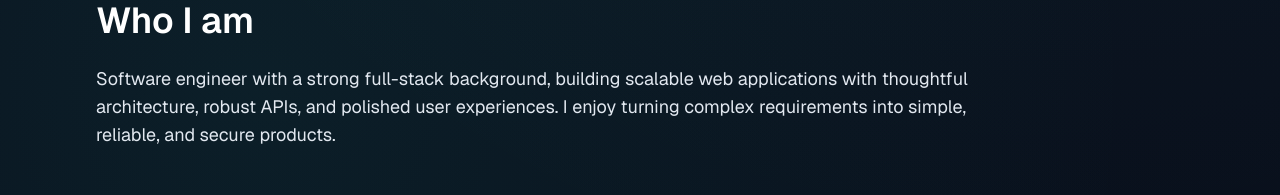
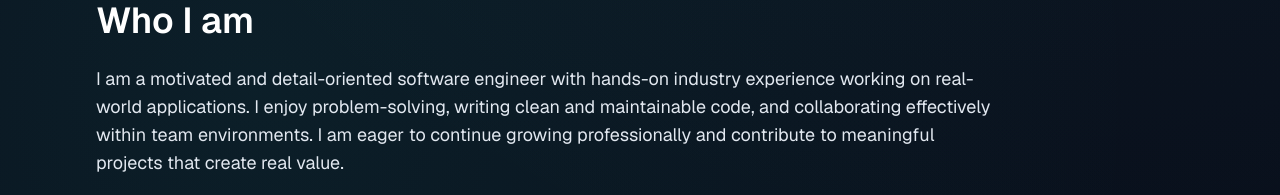
Before and after one commit to SuwanthaDarshana/portfolio_next_update, a Next.js app: page / in a window 1280 px wide. Shown: the part 757-952 px from the top of the page. Built offline with nearby package versions, Linux system fonts and the light colour scheme; no server answers.

Commit message:
update about description

```diff
--- a/app/page.tsx
+++ b/app/page.tsx
@@ -32,8 +32,7 @@ import {
 } from "react-icons/si";
 import { DiMsqlServer } from "react-icons/di";
 
-const summary = `Software engineer with a strong full-stack background, building scalable web applications with thoughtful architecture, robust APIs, and polished user experiences. I enjoy turning complex requirements
-   into simple, reliable, and secure products.`;
+const summary = `I am a motivated and detail-oriented software engineer with hands-on industry experience working on real-world applications. I enjoy problem-solving, writing clean and maintainable code, and collaborating effectively within team environments. I am eager to continue growing professionally and contribute to meaningful projects that create real value.`;
 
 const skillCategories = [
   {
```
